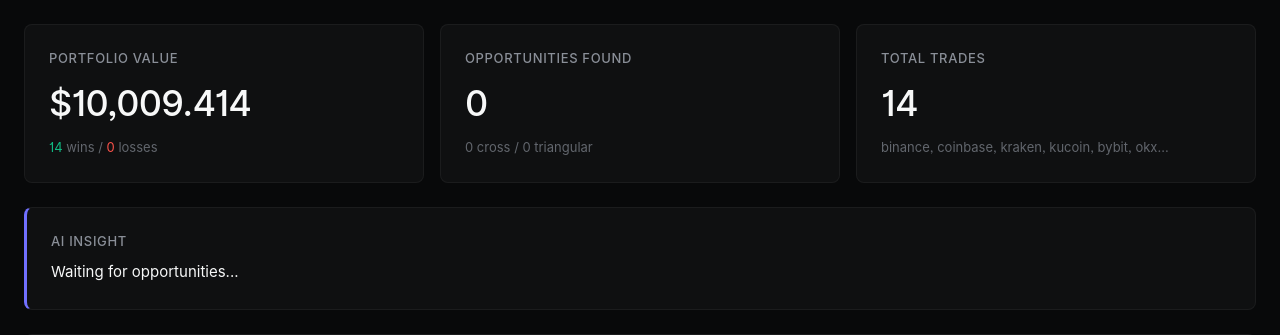
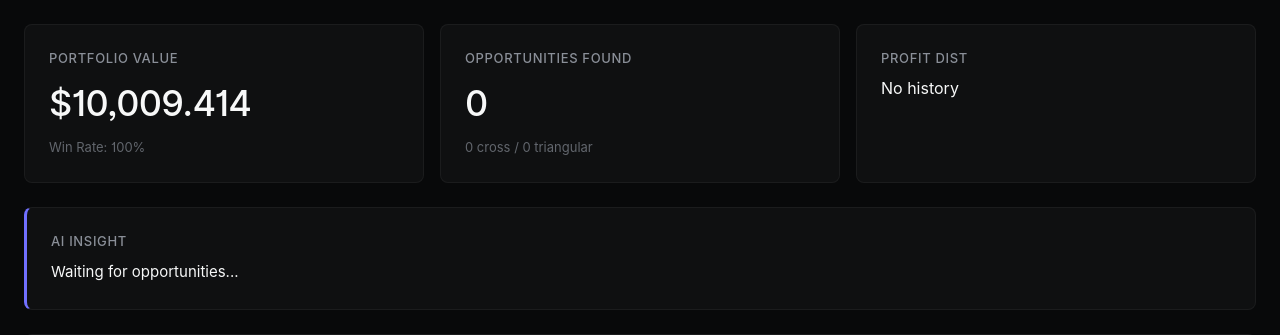
Before and after one commit to TejasS1233/aribitrage_trading_system, a Flask app: page / in a window 1280 px wide. Shown: the part 67-402 px from the top of the page. Run offline with Flask 3, Linux system fonts and the light colour scheme; data that the repository does not hold is empty; parts of the project's set-up code (start-up, migrations or seed data) failed here and were passed over.

Commit message:
fix: web dashboard persistence, opportunities caching, formal AI, slippage sim

```diff
--- a/main.py
+++ b/main.py
@@ -4,7 +4,7 @@ import logging
 import threading
 from dotenv import load_dotenv
 load_dotenv()
-from flask import Flask, send_from_directory, jsonify
+from flask import Flask, send_from_directory
 from core.engine import Engine
 from core.symbol_discovery import SymbolDiscovery
 from plugins.cex.ccxt_adapter import CCXTAdapter
@@ -14,19 +14,29 @@ from output.database import Database
 from core.ai_advice import generate_ai_advice
 
 
-def load_config(path: str = "config.yaml") -> dict:
-    with open(path) as f:
-        return yaml.safe_load(f)
-
-
-app = Flask(__name__, template_folder="templates")
-
 WEB_STATE = {
     "portfolio": {"balance": 10000, "trades": 0, "wins": 0, "losses": 0, "win_rate": "N/A", "total_pnl": 0},
     "opportunities": [],
     "exchanges": [],
     "ai_advice": None
 }
+
+web_lock = threading.Lock()
+WEB_STATE = {
+    "portfolio": {"balance": 10000, "trades": 0, "wins": 0, "losses": 0, "win_rate": "N/A", "total_pnl": 0},
+    "opportunities": [],
+    "exchanges": [],
+    "ai_advice": None
+}
+_last_opportunities = []
+_last_update_time = 0
+
+app = Flask(__name__, template_folder="templates")
+
+
+def load_config(path: str = "config.yaml") -> dict:
+    with open(path) as f:
+        return yaml.safe_load(f)
 
 
 def load_portfolio_from_db(db: Database) -> dict:
@@ -39,7 +49,7 @@ def load_portfolio_from_db(db: Database) -> dict:
             total_value_usd, total_trades, wins, losses, total_pnl = row
             win_rate = f"{wins / total_trades * 100:.0f}%" if total_trades > 0 else "N/A"
             return {
-                "balance": total_value_usd,
+                "balance": total_value_usd or 10000,
                 "trades": total_trades,
                 "wins": wins,
                 "losses": losses,
@@ -63,21 +73,46 @@ def serve_static(filename):
 
 @app.route("/api/status")
 def api_status():
-    return {
-        "portfolio": WEB_STATE["portfolio"],
-        "opportunities": [
-            {
-                "path": o.path,
-                "exchanges": o.exchanges,
-                "profit": o.profit_pct,
-                "volume": o.volume,
-                "type": o.arb_type.value
+    import time
+    global _last_opportunities, _last_update_time
+    try:
+        with web_lock:
+            # Use cached opportunities for up to 5 seconds
+            if time.time() - _last_update_time > 5:
+                opps = _last_opportunities
+            else:
+                opps = WEB_STATE["opportunities"]
+            data = {
+                "portfolio": WEB_STATE["portfolio"],
+                "opportunities": [
+                    {
+                        "path": o.path[0] if isinstance(o.path, list) else o.path,
+                        "exchanges": o.exchanges[0] if isinstance(o.exchanges, list) else o.exchanges,
+                        "profit": o.profit_pct,
+                        "volume": o.volume,
+                        "type": o.arb_type.value
+                    }
+                    for o in opps
+                ],
+                "exchanges": WEB_STATE["exchanges"],
+                "ai_advice": WEB_STATE["ai_advice"]
             }
-            for o in WEB_STATE["opportunities"]
-        ],
-        "exchanges": WEB_STATE["exchanges"],
-        "ai_advice": WEB_STATE["ai_advice"]
-    }
+            return data
+    except Exception as e:
+        return {"error": str(e)}, 500
+
+
+@app.route("/api/pnl-history")
+def api_pnl_history():
+    global db
+    try:
+        cursor = db.conn.execute(
+            "SELECT timestamp, total_pnl FROM portfolio_snapshots ORDER BY id DESC LIMIT 20"
+        )
+        rows = cursor.fetchall()
+        return {"pnl": [{"timestamp": r[0], "value": r[1]} for r in reversed(rows)]}
+    except Exception:
+        return {"pnl": []}
 
 
 def run_flask():
@@ -96,6 +131,8 @@ def main():
     if debug_enabled:
         source.set_debug(True)
     source.connect()
+
+    global WEB_STATE
     WEB_STATE["exchanges"] = config["exchanges"]
 
     print(f"Connected to {len(config['exchanges'])} exchanges", flush=True)
@@ -129,21 +166,25 @@ def main():
 
     class TerminalOutput:
         def update(self, opportunities, portfolio):
-            WEB_STATE["opportunities"] = opportunities
-            WEB_STATE["portfolio"] = {
-                "balance": portfolio.total_value_usd,
-                "trades": portfolio.total_trades,
-                "wins": portfolio.wins,
-                "losses": portfolio.losses,
-                "win_rate": f"{portfolio.wins / portfolio.total_trades * 100:.0f}%" if portfolio.total_trades > 0 else "N/A",
-                "total_pnl": portfolio.total_pnl
-            }
-            if opportunities:
-                WEB_STATE["ai_advice"] = generate_ai_advice(opportunities, config)
-            if debug_enabled:
-                clear_screen()
-                format_opportunities(opportunities, config.get("terminal", {}).get("max_rows", 10))
-                format_portfolio(portfolio)
+            import time
+            global _last_opportunities, _last_update_time
+            with web_lock:
+                WEB_STATE["opportunities"] = opportunities
+                _last_opportunities = opportunities
+                _last_update_time = time.time()
+                WEB_STATE["portfolio"] = {
+                    "balance": portfolio.total_value_usd,
+                    "trades": portfolio.total_trades,
+                    "wins": portfolio.wins,
+                    "losses": portfolio.losses,
+                    "win_rate": f"{portfolio.wins / portfolio.total_trades * 100:.0f}%" if portfolio.total_trades > 0 else "N/A",
+                    "total_pnl": portfolio.total_pnl
+                }
+                if opportunities:
+                    WEB_STATE["ai_advice"] = generate_ai_advice(opportunities, config)
+            clear_screen()
+            format_opportunities(opportunities, config.get("terminal", {}).get("max_rows", 10))
+            format_portfolio(portfolio)
             for opp in opportunities:
                 if opp.profit_pct >= config.get("min_profit_pct", 0.05):
                     db.save_opportunity(opp)
--- a/static/js/app.js
+++ b/static/js/app.js
@@ -1,4 +1,33 @@
 const API_URL = '/api/status';
+const PNL_URL = '/api/pnl-history';
+
+async function fetchPnLHistory() {
+  const res = await fetch(PNL_URL);
+  if (!res.ok) throw new Error('PnL error');
+  return res.json();
+}
+
+function renderSparkline(data) {
+  const container = document.getElementById('pnl-chart');
+  if (!container) return;
+  if (!data.pnl || data.pnl.length < 2) {
+    container.textContent = 'No history';
+    return;
+  }
+  const values = data.pnl.map(p => p.value);
+  const min = Math.min(...values);
+  const max = Math.max(...values);
+  const range = max - min || 1;
+  const width = 80;
+  const height = 24;
+  const points = values.map((v, i) => {
+    const x = (i / (values.length - 1)) * width;
+    const y = height - ((v - min) / range) * height;
+    return `${x},${y}`;
+  }).join(' ');
+  const color = values[values.length - 1] >= 0 ? 'var(--green)' : 'var(--red)';
+  container.innerHTML = `<svg width="${width}" height="${height}" viewBox="0 0 ${width} ${height}"><polyline points="${points}" fill="none" stroke="${color}" stroke-width="2"/></svg>`;
+}
 
 async function fetchStatus() {
   const res = await fetch(API_URL);
@@ -21,27 +50,26 @@ function getProfitClass(profit) {
 
 function renderStats(data) {
   document.getElementById('balance').textContent = formatCurrency(data.portfolio.balance);
-  document.getElementById('wins').textContent = data.portfolio.wins;
-  document.getElementById('losses').textContent = data.portfolio.losses;
-  document.getElementById('trades').textContent = data.portfolio.trades;
+  document.getElementById('win-rate').textContent = `Win Rate: ${data.portfolio.win_rate || '--'}`;
 }
 
 function renderCounts(data) {
   document.getElementById('found').textContent = data.opportunities.length;
   document.getElementById('cross').textContent = data.opportunities.filter(o => o.type === 'cross_exchange').length;
   document.getElementById('triangular').textContent = data.opportunities.filter(o => o.type === 'triangular').length;
-  document.getElementById('opps-count').textContent = data.opportunities.length;
 }
 
 function renderExchanges(data) {
+  const el = document.getElementById('win-rate');
+  if (!el) return;
   const list = data.exchanges.slice(0, 6).join(', ') + (data.exchanges.length > 6 ? '...' : '');
-  document.getElementById('exchanges-list').textContent = list || '-';
+  el.textContent = `Win Rate: ${data.portfolio.win_rate || '--'}`;
 }
 
 function renderAdvice(data) {
   const el = document.getElementById('ai-advice');
   if (data.ai_advice) {
-    el.textContent = data.ai_advice;
+    el.innerHTML = data.ai_advice;
   } else {
     el.textContent = 'Waiting for opportunities...';
   }
@@ -94,12 +122,13 @@ function renderOpportunities(data) {
 
 async function update() {
   try {
-    const data = await fetchStatus();
+    const [data, pnlData] = await Promise.all([fetchStatus(), fetchPnLHistory()]);
     renderStats(data);
     renderCounts(data);
     renderExchanges(data);
     renderAdvice(data);
     renderOpportunities(data);
+    renderSparkline(pnlData);
   } catch (e) {
     console.error('Update failed:', e);
   }
--- a/templates/dashboard.html
+++ b/templates/dashboard.html
@@ -26,10 +26,7 @@
       <div class="stat-card">
         <div class="stat-label">Portfolio Value</div>
         <div class="stat-value" id="balance">$10,000</div>
-        <div class="stat-sub">
-          <span class="win" id="wins">0</span> wins /
-          <span class="loss" id="losses">0</span> losses
-        </div>
+        <div class="stat-sub" id="win-rate">Win Rate: --</div>
       </div>
       <div class="stat-card">
         <div class="stat-label">Opportunities Found</div>
@@ -40,9 +37,8 @@
         </div>
       </div>
       <div class="stat-card">
-        <div class="stat-label">Total Trades</div>
-        <div class="stat-value" id="trades">0</div>
-        <div class="stat-sub" id="exchanges-list">-</div>
+        <div class="stat-label">Profit Dist</div>
+        <div id="pnl-chart"></div>
       </div>
     </div>
 
```
Also changed, not shown: core/ai_advice.py (+10 -3 lines), data/trades.db.
